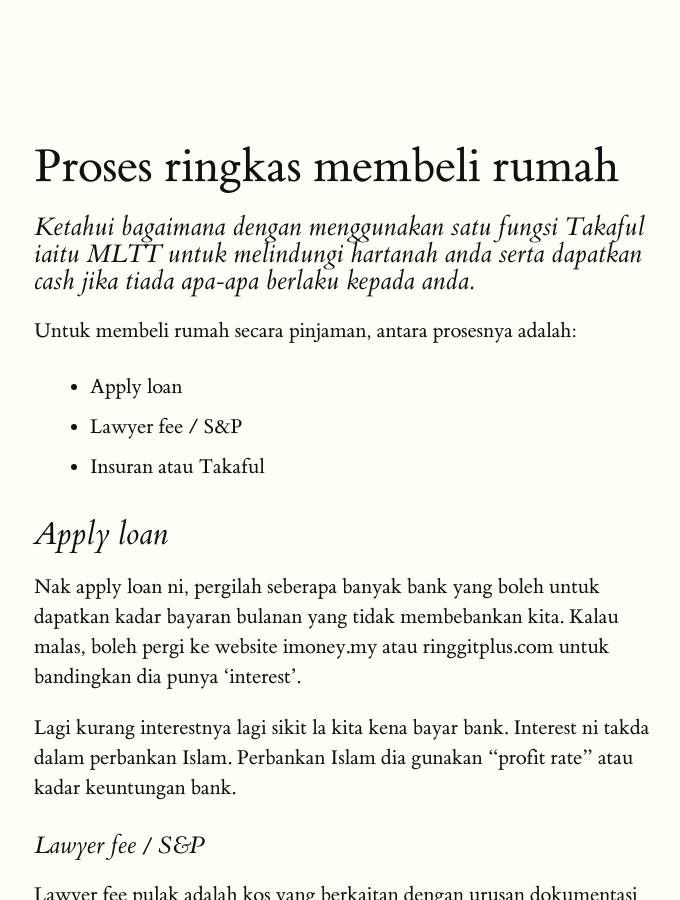
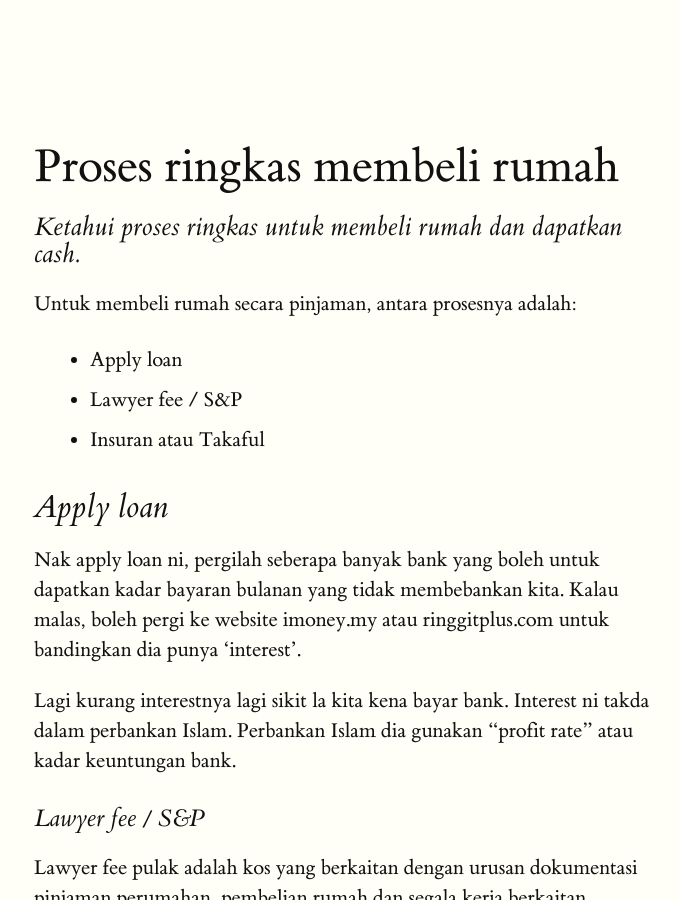
Before and after one commit to takafulis/takafulis.github.io, a Jekyll site: the page built from _posts/2016-09-11-proses-ringkas-membeli-rumah.md, in a window 1280 px wide and 900 px high. Shown: the whole window, without its empty margins (126-806 px from the left). Built offline with Jekyll 4.4.1, drawn with Linux system fonts in a browser that asks for light colours.

Commit message:
Update and rename 2016-09-11-MRTA-vs-MLTA-Part-1.md to 2016-09-11-proses-ringkas-membeli-rumah.md

```diff
--- a/_posts/2016-09-11-MRTA-vs-MLTA-Part-1.md
+++ b/_posts/2016-09-11-proses-ringkas-membeli-rumah.md
@@ -1,12 +1,12 @@
 ---
 layout: default3
-title: "MRTA vs MLTA (Part 1)"
+title: "Proses-Ringkas-Membeli-Rumah"
 date: 2016-09-11
 ---
 
 # Proses ringkas membeli rumah
 <p class="subtitle">
-Ketahui bagaimana dengan menggunakan satu fungsi Takaful iaitu MLTT untuk melindungi hartanah anda serta dapatkan cash jika tiada apa-apa berlaku kepada anda.
+Ketahui proses ringkas untuk membeli rumah dan dapatkan cash.
 </p>
 
 Untuk membeli rumah secara pinjaman, antara prosesnya adalah:
```
